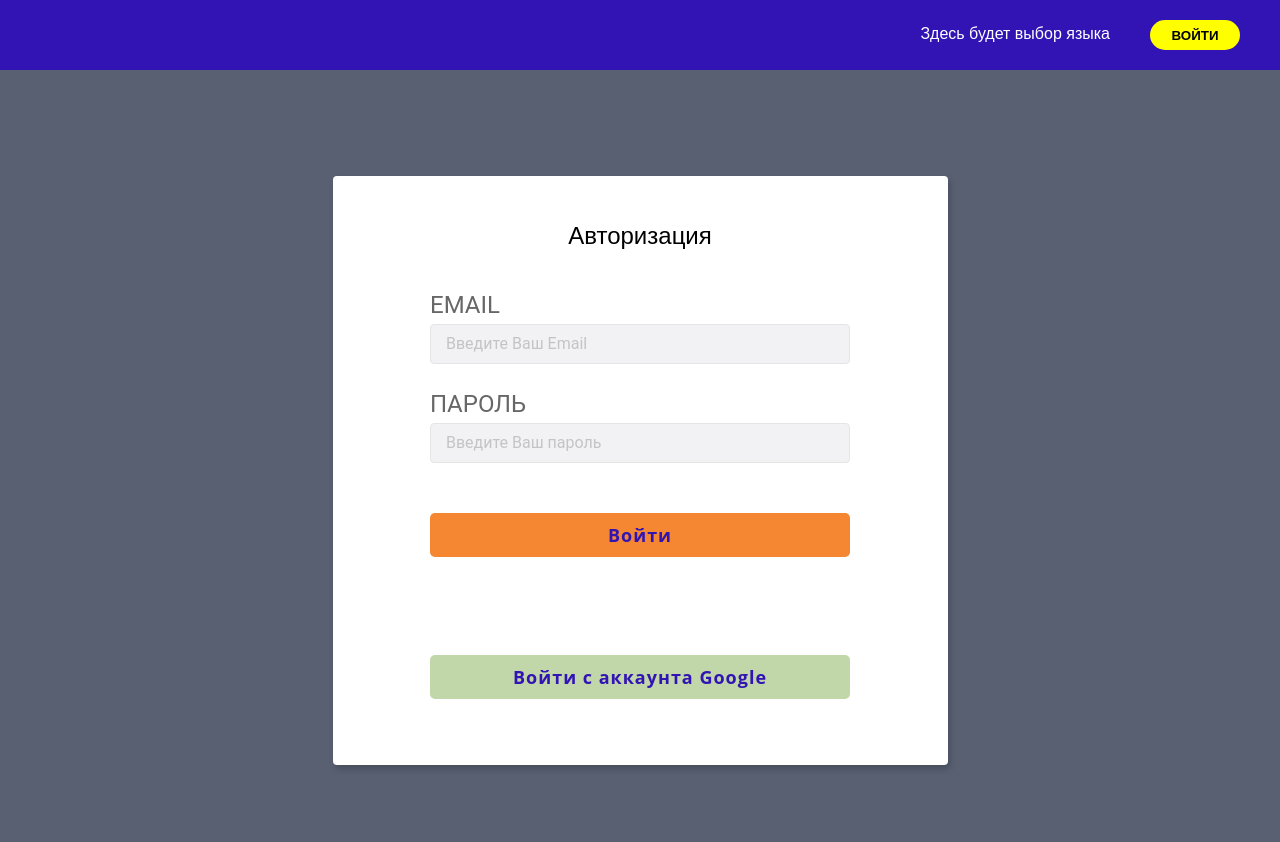
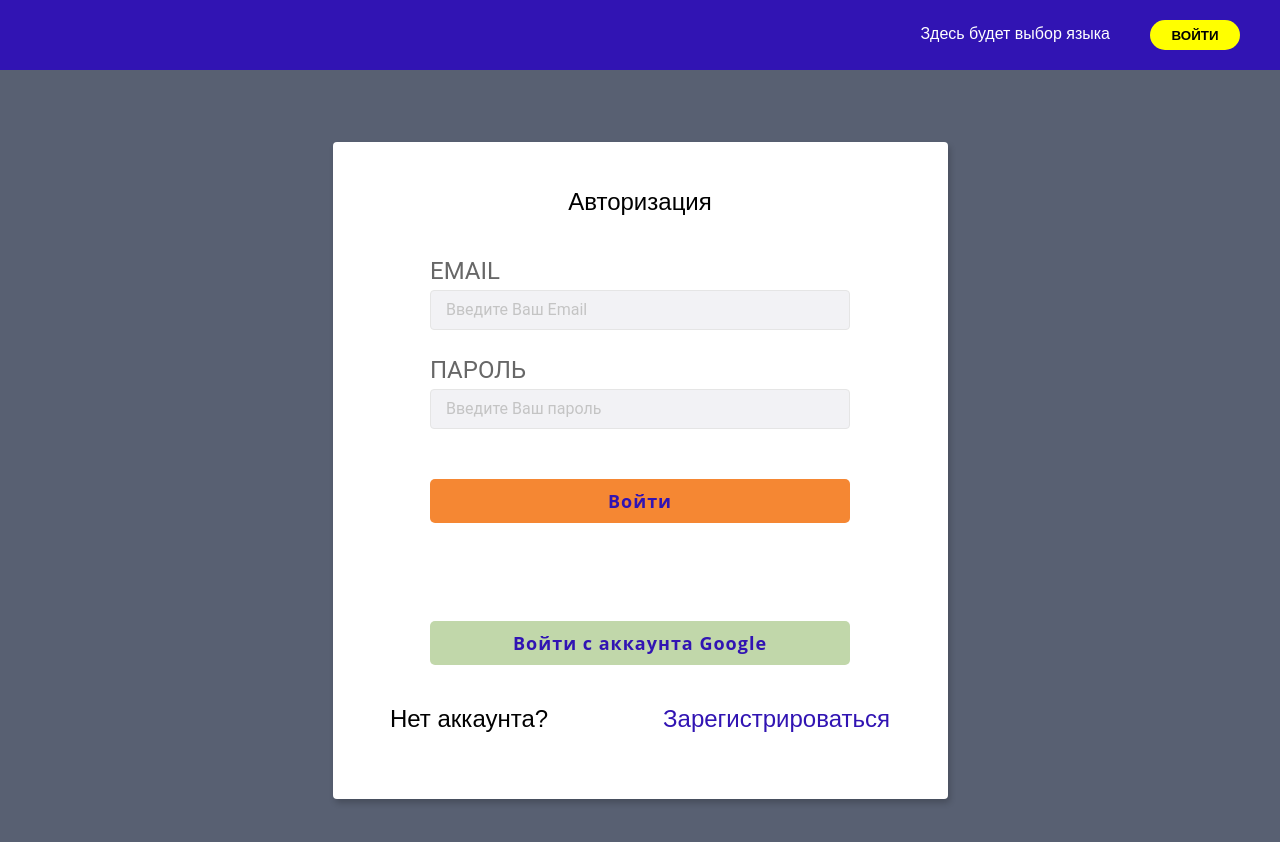
Before and after one commit to AiMedvedev/Auth-module, a React (Create React App) app: page / in a window 1280 px wide. Shown: the top 842 px of the page. Built offline with nearby package versions, Linux system fonts and the light colour scheme; no server answers.

Commit message:
auth in process

```diff
--- a/src/App.js
+++ b/src/App.js
@@ -2,23 +2,29 @@ import './App.css';
 import firebase from 'firebase/compat/app';
 import 'firebase/compat/auth';
 import 'firebase/compat/database';
-import {useAuth} from './components/Hooks/useAuth';
+import {useAuth, useLoggedIn} from './components/Hooks/useAuth';
 import {Header} from './components/Header/Header';
 import {Modal} from './components/Modal/Modal';
 import {Context} from './components/Functions/context';
-import {firebaseConfig} from './firebase'
+import {firebaseConfig} from './firebase';
 
 
 firebase.initializeApp(firebaseConfig);
 
 function App() {
   const auth = useAuth(firebase.auth);
+  const isLoggedIn = useLoggedIn(null);
+
 
   return (
-    <Context.Provider value={{auth}}>
+    <Context.Provider value={{auth, isLoggedIn}}>
       <Header className="App-header" {...auth} />
       <main className="main">
+        {auth.authentication ?
+        <div> Здесь будет приложение</div>
+        :
         <Modal />
+        }
       </main>
     </Context.Provider>
   );
--- a/src/components/Hooks/useAuth.js
+++ b/src/components/Hooks/useAuth.js
@@ -5,6 +5,7 @@ import {
 
 export const useAuth = (authFirebase) => {
 	const [authentication, setAuthentication] = useState(null);
+
 
 	const auth = authFirebase();
 
@@ -33,3 +34,12 @@ export const useAuth = (authFirebase) => {
 		logOut
 	}
 }
+
+export const useLoggedIn = () => {
+	const [isLoggedIn, setIsLoggedIn] = useState(false);
+
+	return {
+		isLoggedIn,
+		setIsLoggedIn
+	}
+}
--- a/src/components/Modal/Modal.js
+++ b/src/components/Modal/Modal.js
@@ -19,13 +19,14 @@ import "./modal.css";
 
 export const Modal = () => {
 
-	const {auth: {logIn}} = useContext(Context);
+	const {auth: {logIn}, isLoggedIn: {setIsLoggedIn}} = useContext(Context);
 
 	const [email, setEmail] = useState('');
 	const [password, setPassword] = useState('');
 
 	const onLogin = (e) => {
 		e.preventDefault();
+		setIsLoggedIn(true);
 		signInWithEmailAndPassword(auth, email, password)
 		.then((userCredential) => {
 			// Signed in
@@ -36,7 +37,10 @@ export const Modal = () => {
 			const errorMessage = error.message;
 			console.log(errorCode, errorMessage)
 		});
+	}
 
+	const register = () => {
+		console.log('Открывается окно регистрации');
 	}
 
     return (
@@ -68,6 +72,11 @@ export const Modal = () => {
         <button className="secondary" onClick={logIn}>
           Войти с аккаунта Google
         </button>
+		<div className="register">
+			<p className="noAccount">Нет аккаунта?</p>
+			<a className="registerBtn" onClick={register}> Зарегистрироваться</a>
+		</div>
+
       </div>
     );
 }
--- a/src/components/Modal/modal.css
+++ b/src/components/Modal/modal.css
@@ -99,3 +99,21 @@ button.secondary {
 button.secondary:hover {
 	background: #a8c787;
 }
+
+.register {
+	display: flex;
+	justify-content: space-around;
+	align-items: center;
+	color: black;
+	margin-top: 40px;
+}
+
+.registerBtn {
+	color:rgb(49, 20, 179);
+	cursor: pointer;
+	transition: color .3s ease-in-out;
+}
+
+.registerBtn:hover {
+	color:rgb(114, 91, 218);
+}
```
